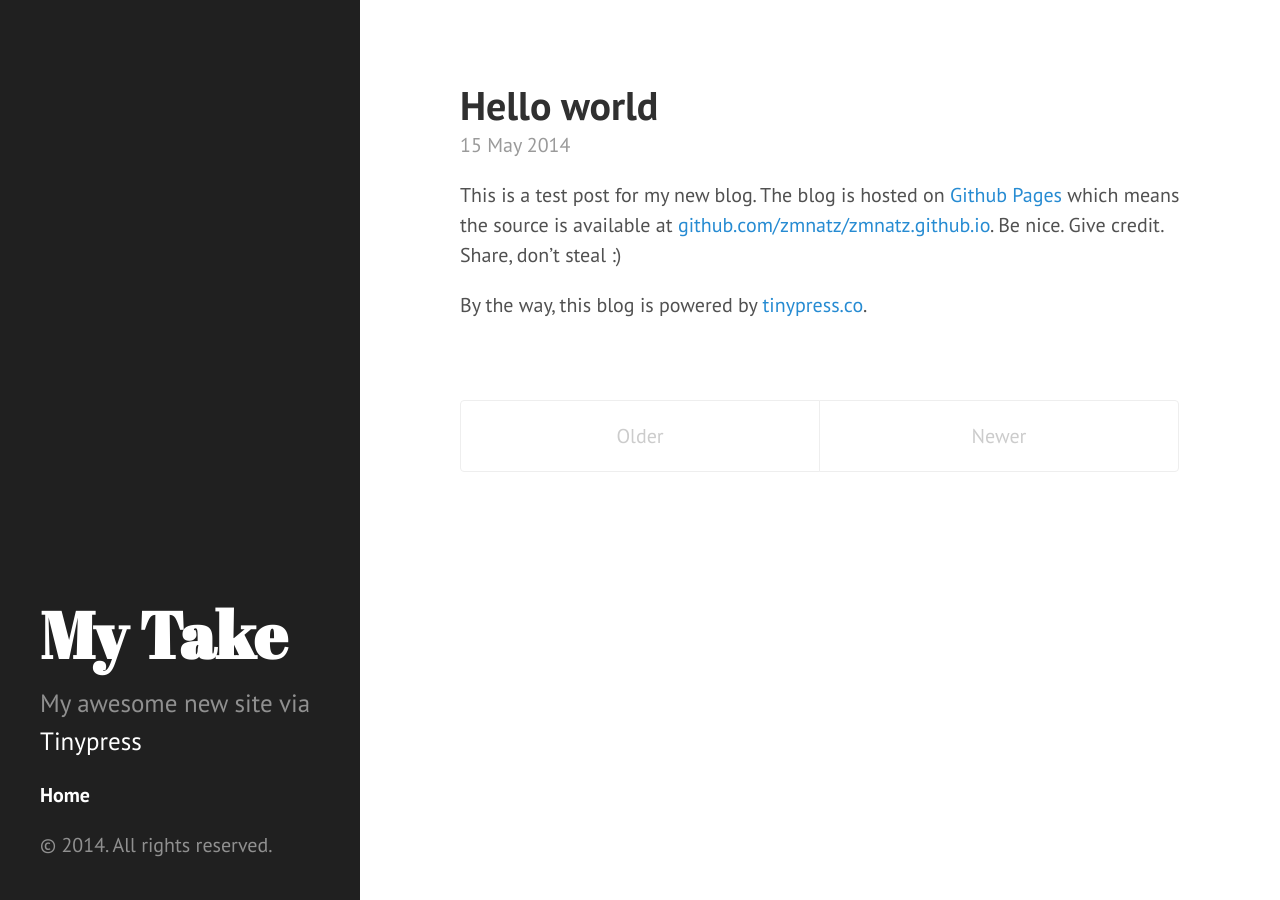
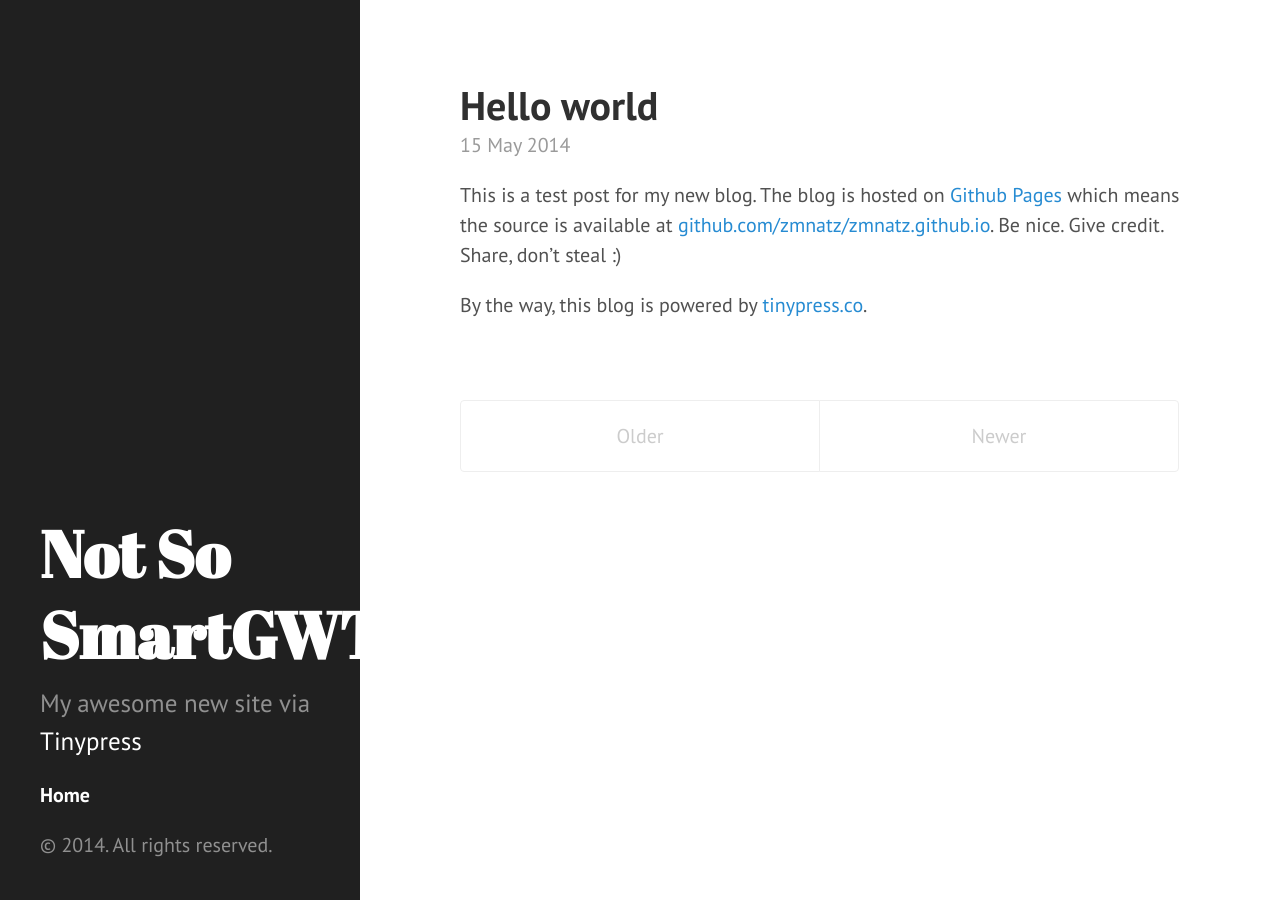
Before and after one commit to zmnatz/zmnatz.github.io, a Jekyll site: the page built from index.html, in a window 1280 px wide. Built offline with Jekyll 4.4.1, drawn with Linux system fonts in a browser that asks for light colours; the list of posts is cut into pages by our own code.

Commit message:
Updated config

```diff
--- a/_config.yml
+++ b/_config.yml
@@ -1,7 +1,7 @@
 excerpt_separator: ""
 pygments: true
 markdown: kramdown
-title: My Take
-tagline: Writing Practice
+title: Not So SmartGWT
+tagline: Latest in SmartGWT Annoyances
 description: My awesome new site via <a href="https://tinypress.co/&quot; target=&quot;_blank">Tinypress</a>
 paginate: 5
```
